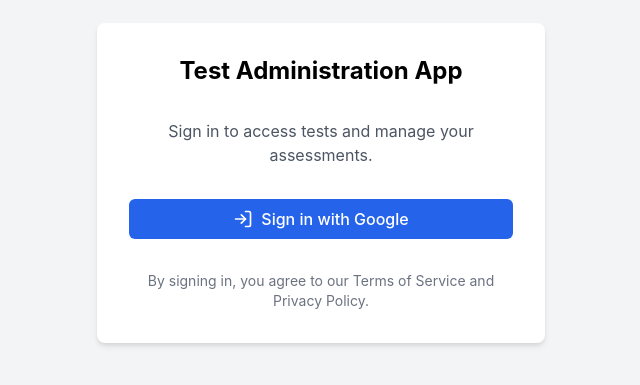
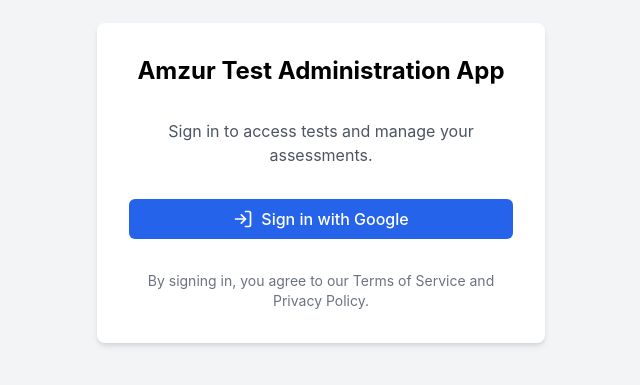
Before and after one commit to AmzurATG/TesterApp, a React (Create React App) app: page / in a window 1280 px wide. Shown: the part 217-602 px from the top of the page, without its empty margins (319-959 px from the left). Built offline with nearby package versions, Linux system fonts and the light colour scheme.

Commit message:
test commit for vercel changes

```diff
--- a/src/pages/Login.tsx
+++ b/src/pages/Login.tsx
@@ -49,7 +49,7 @@
   return (
     <div className="min-h-screen flex flex-col justify-center items-center bg-gray-100 px-4">
       <div className="w-full max-w-md bg-white rounded-lg shadow-md p-8">
-        <h1 className="text-2xl font-bold text-center mb-8">Test Administration App</h1>
+        <h1 className="text-2xl font-bold text-center mb-8">Amzur Test Administration App</h1>
 
         <div className="text-center mb-8">
           <p className="text-gray-600 mb-4">Sign in to access tests and manage your assessments.</p>
```
